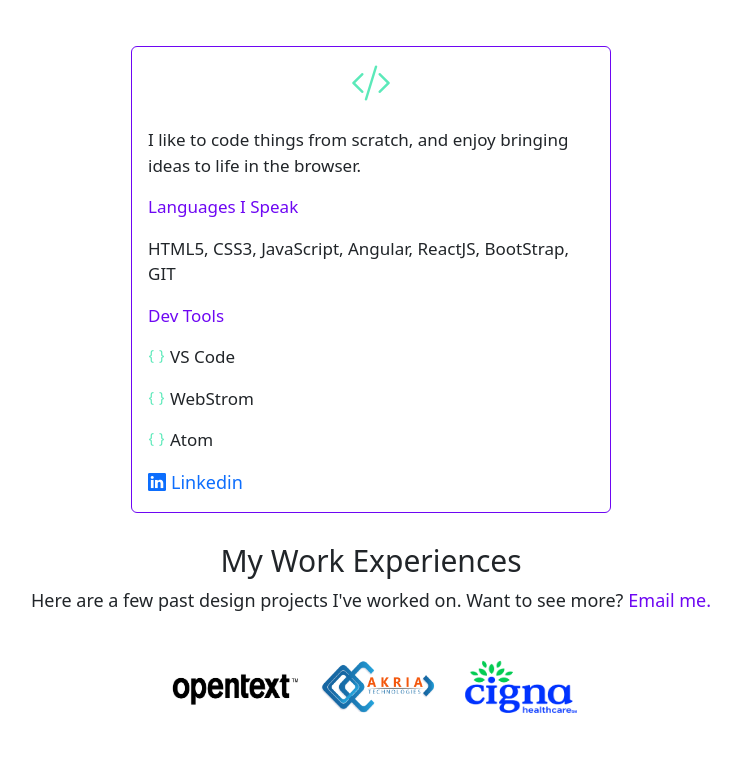
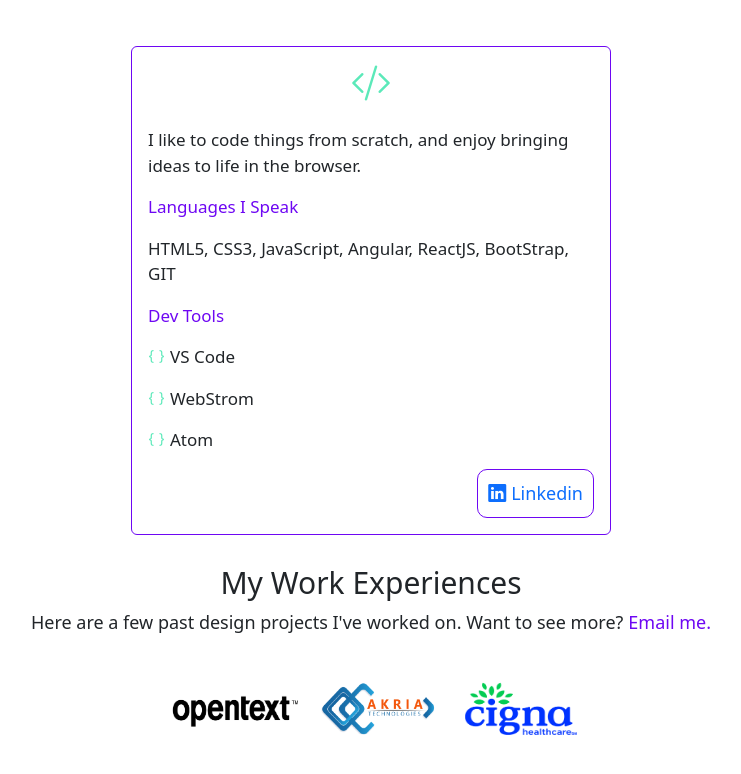
Before and after one commit to Rajashekar551998/react_prod, a React (Create React App) app: page / in a window 1280 px wide. Shown: the part 1099-1873 px from the top of the page, without its empty margins (269-1010 px from the left). Built offline with nearby package versions, Linux system fonts and the light colour scheme.

Commit message:
Added Icons

```diff
--- a/public/index.html
+++ b/public/index.html
@@ -2,7 +2,7 @@
 <html lang="en">
   <head>
     <meta charset="utf-8" />
-    <link rel="icon" href="%PUBLIC_URL%/favicon.ico" />
+    <link rel="icon" href="%PUBLIC_URL%/avatar.ico" />
     <meta name="viewport" content="width=device-width, initial-scale=1" />
     <meta name="theme-color" content="#000000" />
     <meta
--- a/src/Intro.jsx
+++ b/src/Intro.jsx
@@ -12,8 +12,10 @@ function Intro() {
               className="my_name"
             >
               Hi, I’m{" "}
-              <span style={{ color: "#6e07f3" }}>Venkata Rajashekar Reddy Chinthala.</span> Nice
-              to meet you.
+              <span style={{ color: "#6e07f3" }}>
+                Venkata Rajashekar Reddy Chinthala.
+              </span>{" "}
+              Nice to meet you.
             </h4>
             <h4 style={{ color: "black", fontSize: "17px", marginTop: "20px" }}>
               Over the past year, I have embarked on my journey as a freelance
@@ -79,7 +81,14 @@ function Intro() {
             <a
               href="https://www.linkedin.com/in/rajashekar-reddy-chinthala/"
               target="_blank"
-          style={{ textDecoration: "none", fontSize: "18px" }}
+              style={{
+                textDecoration: "none",
+                fontSize: "18px",
+                float: "right",
+                border: "1px solid #6e07f3",
+                padding: "10px",
+                borderRadius: "10px",
+              }}
             >
               <i class="bi bi-linkedin" style={{ marginRight: "5px" }}></i>
               Linkedin
```
Also changed, not shown: 1 other file (tests, documents, lock files or other folders). Lines whose indentation alone changed are shown as unchanged.
